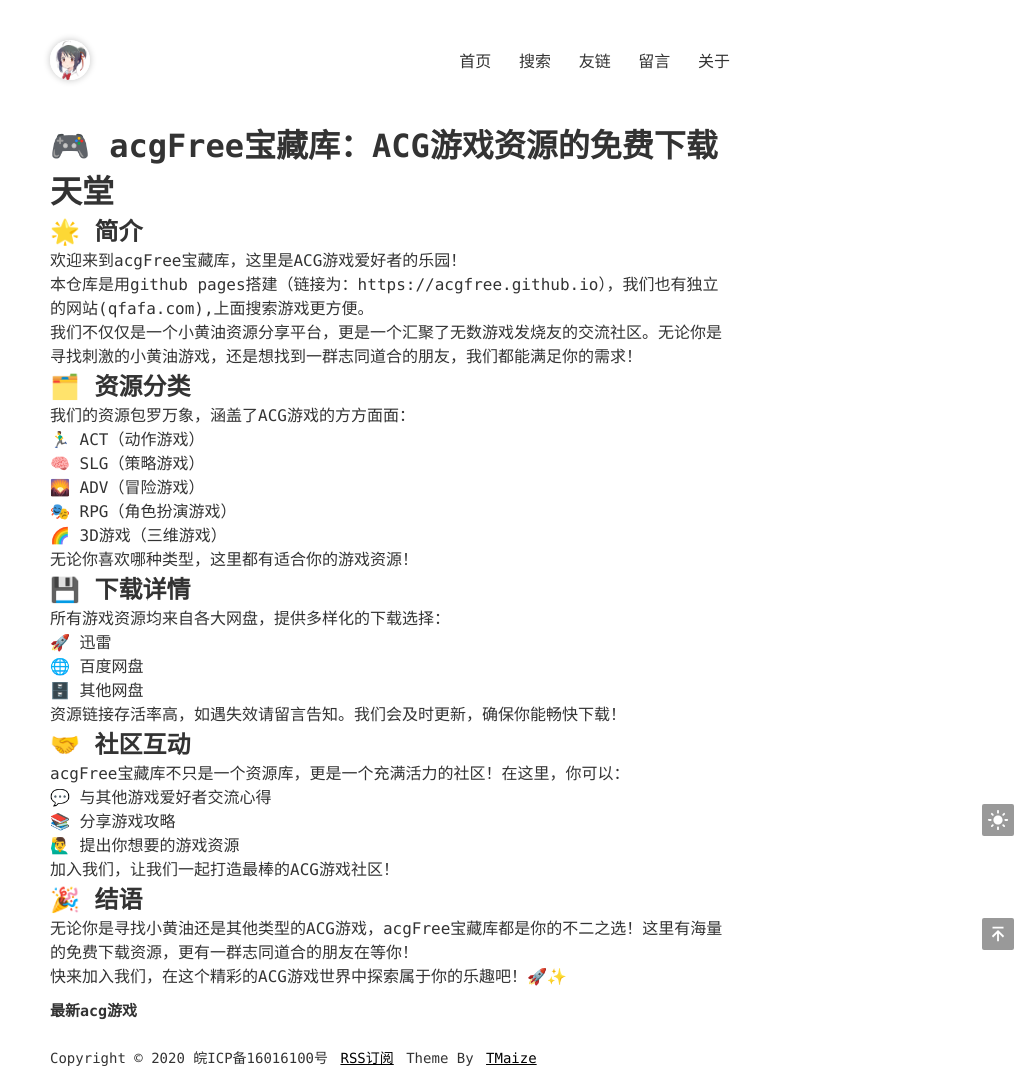
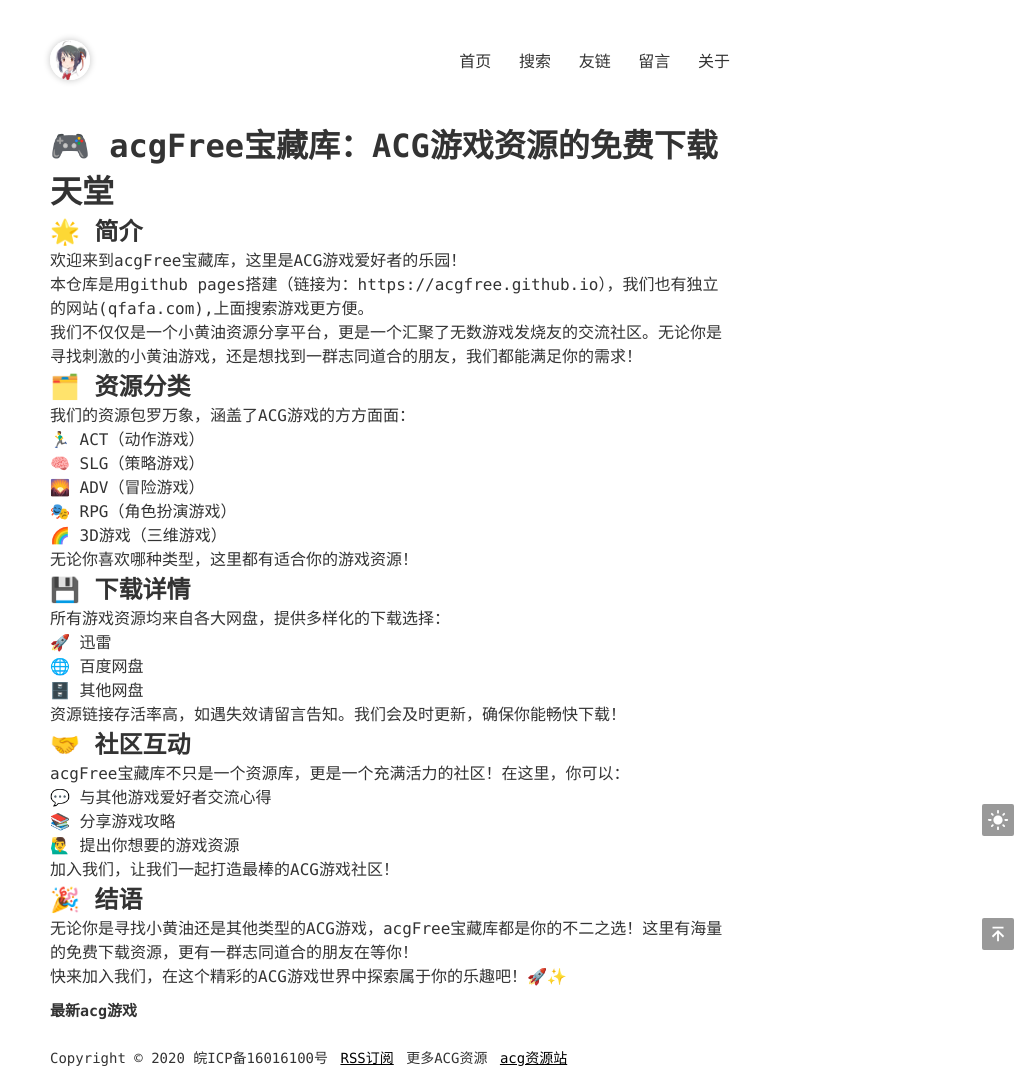
Before and after one commit to acgfree/acgfree.github.io, a Jekyll site: the page built from index.html, in a window 1280 px wide. Shown: the whole page, without its empty margins (250-1280 px from the left). Built offline with Jekyll 4.4.1, drawn with Linux system fonts in a browser that asks for light colours; the list of posts is cut into pages by our own code.

Commit message:
修改footer

```diff
--- a/_includes/footer.html
+++ b/_includes/footer.html
@@ -2,8 +2,8 @@
   <span>{{ site.footerText }}</span>
   <a href="{{ site.baseurl }}/static/xml/rss.xml">RSS订阅</a>
   {%- comment %} 请保留主题来源，么么哒~ {% endcomment %}
-  <span>Theme By</span>
-  <a href="https://github.com/TMaize/tmaize-blog">TMaize</a>
+  <span>更多ACG资源</span>
+  <a href="https://qfafa.com">acg资源站</a>
 
   {%- if site.extCount %}
     <span>总访问量</span>
```
